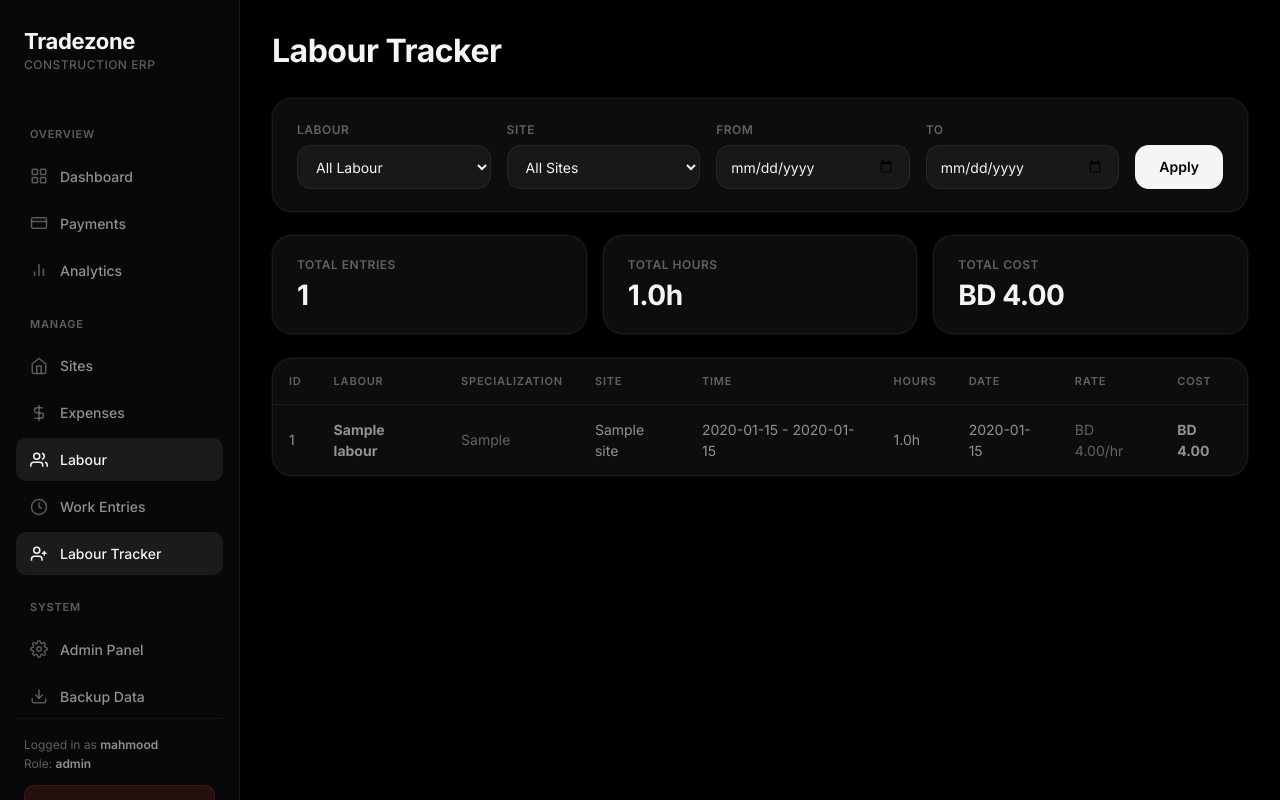
After one commit to mahinrx7/tradezone-erp-v2, a Flask app: page /labour_tracker in a window 1280 px wide. The commit adds this page. Run offline with Flask 3, Linux system fonts and the light colour scheme; a user stored in the database is signed in; tables that the repository leaves empty hold one stand-in row (values such as "Sample post").

Commit message:
Add labour tracker tab and time-based work entries

```diff
--- a/app/__init__.py
+++ b/app/__init__.py
@@ -63,6 +63,7 @@ def create_app():
     from app.routes.auth import auth
     from app.routes.admin import admin
     from app.routes.backup import backup
+    from app.routes.labour_tracker import labour_tracker
 
     app.register_blueprint(dashboard)
     app.register_blueprint(sites)
@@ -74,6 +75,7 @@ def create_app():
     app.register_blueprint(auth)
     app.register_blueprint(admin)
     app.register_blueprint(backup)
+    app.register_blueprint(labour_tracker)
 
     @app.route("/health")
     def health():
--- /dev/null
+++ b/app/routes/labour_tracker.py
@@ -0,0 +1,50 @@
+from flask import Blueprint, render_template, request
+from flask_login import login_required
+from sqlalchemy.orm import joinedload
+from app.models import WorkEntry, Labour, Site
+
+labour_tracker = Blueprint("labour_tracker", __name__)
+
+
+@labour_tracker.route("/labour_tracker")
+@login_required
+def view_labour_tracker():
+    labour_id = request.args.get("labour_id")
+    site_id = request.args.get("site_id")
+    start_date = request.args.get("start_date")
+    end_date = request.args.get("end_date")
+
+    query = WorkEntry.query.options(
+        joinedload(WorkEntry.labour),
+        joinedload(WorkEntry.site)
+    )
+
+    if labour_id and labour_id != "all":
+        query = query.filter(WorkEntry.labour_id == labour_id)
+    if site_id and site_id != "all":
+        query = query.filter(WorkEntry.site_id == site_id)
+    if start_date:
+        query = query.filter(WorkEntry.date >= start_date)
+    if end_date:
+        query = query.filter(WorkEntry.date <= end_date)
+
+    entries = query.order_by(WorkEntry.id.desc()).all()
+
+    total_hours = sum(float(e.hours or 0) for e in entries)
+    total_cost = 0.0
+    for e in entries:
+        if e.labour:
+            total_cost += float(e.hours or 0) * float(e.labour.hourly_rate or 0)
+
+    labours = Labour.query.order_by(Labour.name).all()
+    sites = Site.query.order_by(Site.name).all()
+
+    return render_template(
+        "labour_tracker.html",
+        entries=entries,
+        labours=labours,
+        sites=sites,
+        total_hours=total_hours,
+        total_cost=total_cost,
+        total_entries=len(entries)
+    )
--- a/app/templates/base.html
+++ b/app/templates/base.html
@@ -100,9 +100,15 @@
         </a>
 
         <a href="/work_entries"
-           class="sidebar-link {% if '/work_entr' in request.path %}active{% endif %}">
+           class="sidebar-link {% if request.path == '/work_entries' %}active{% endif %}">
             <svg viewBox="0 0 24 24" fill="none" stroke="currentColor" stroke-width="2"><circle cx="12" cy="12" r="10"/><polyline points="12 6 12 12 16 14"/></svg>
             Work Entries
+        </a>
+
+        <a href="/labour_tracker"
+           class="sidebar-link {% if '/labour_tracker' in request.path %}active{% endif %}">
+            <svg viewBox="0 0 24 24" fill="none" stroke="currentColor" stroke-width="2"><path d="M16 21v-2a4 4 0 0 0-4-4H6a4 4 0 0 0-4 4v2"/><circle cx="9" cy="7" r="4"/><line x1="19" y1="8" x2="19" y2="14"/><line x1="22" y1="11" x2="16" y2="11"/></svg>
+            Labour Tracker
         </a>
 
         <!-- ADMIN ONLY -->
--- /dev/null
+++ b/app/templates/labour_tracker.html
@@ -0,0 +1,157 @@
+{% extends "base.html" %}
+
+{% block content %}
+
+<div class="page-header">
+    <h1 class="page-title">Labour Tracker</h1>
+</div>
+
+
+<div class="card mb-4">
+
+    <form method="GET" action="/labour_tracker" class="top-form">
+
+        <div class="form-group">
+            <label>Labour</label>
+            <select name="labour_id">
+                <option value="all">All Labour</option>
+                {% for worker in labours %}
+                <option value="{{ worker.id }}"
+                    {% if request.args.get('labour_id') == worker.id|string %}selected{% endif %}>
+                    {{ worker.name }} — {{ worker.specialization or 'General' }}
+                </option>
+                {% endfor %}
+            </select>
+        </div>
+
+        <div class="form-group">
+            <label>Site</label>
+            <select name="site_id">
+                <option value="all">All Sites</option>
+                {% for site in sites %}
+                <option value="{{ site.id }}"
+                    {% if request.args.get('site_id') == site.id|string %}selected{% endif %}>
+                    {{ site.name }}
+                </option>
+                {% endfor %}
+            </select>
+        </div>
+
+        <div class="form-group">
+            <label>From</label>
+            <input type="date" name="start_date"
+                   value="{{ request.args.get('start_date', '') }}">
+        </div>
+
+        <div class="form-group">
+            <label>To</label>
+            <input type="date" name="end_date"
+                   value="{{ request.args.get('end_date', '') }}">
+        </div>
+
+        <button type="submit" class="btn btn-primary">Apply</button>
+
+    </form>
+
+</div>
+
+
+<div class="stats-grid">
+
+    <div class="stat-card">
+        <h3>Total Entries</h3>
+        <h1>{{ total_entries }}</h1>
+    </div>
+
+    <div class="stat-card">
+        <h3>Total Hours</h3>
+        <h1>{{ "%.1f"|format(total_hours) }}h</h1>
+    </div>
+
+    <div class="stat-card">
+        <h3>Total Cost</h3>
+        <h1>BD {{ "%.2f"|format(total_cost) }}</h1>
+    </div>
+
+</div>
+
+
+<div class="card">
+
+    <div class="table-responsive">
+
+        <table class="table table-dark table-hover">
+
+            <thead>
+                <tr>
+                    <th>ID</th>
+                    <th>Labour</th>
+                    <th>Specialization</th>
+                    <th>Site</th>
+                    <th>Time</th>
+                    <th>Hours</th>
+                    <th>Date</th>
+                    <th>Rate</th>
+                    <th>Cost</th>
+                </tr>
+            </thead>
+
+            <tbody>
+
+                {% for entry in entries %}
+
+                <tr>
+                    <td>{{ entry.id }}</td>
+
+                    <td><strong>{{ entry.labour.name if entry.labour else '-' }}</strong></td>
+
+                    <td>
+                        {% if entry.labour %}
+                            <span style="color:var(--text-tertiary)">{{ entry.labour.specialization or '-' }}</span>
+                        {% else %}
+                            -
+                        {% endif %}
+                    </td>
+
+                    <td>{{ entry.site.name if entry.site else '-' }}</td>
+
+                    <td>
+                        {% if entry.start_time and entry.end_time %}
+                            {{ entry.start_time }} - {{ entry.end_time }}
+                        {% else %}
+                            -
+                        {% endif %}
+                    </td>
+
+                    <td>{{ "%.1f"|format(entry.hours) }}h</td>
+
+                    <td>{{ entry.date }}</td>
+
+                    <td>
+                        {% if entry.labour %}
+                            <span style="color:var(--text-tertiary)">BD {{ "%.2f"|format(entry.labour.hourly_rate) }}/hr</span>
+                        {% else %}
+                            -
+                        {% endif %}
+                    </td>
+
+                    <td>
+                        {% if entry.labour %}
+                            <strong>BD {{ "%.2f"|format(entry.hours * entry.labour.hourly_rate) }}</strong>
+                        {% else %}
+                            -
+                        {% endif %}
+                    </td>
+                </tr>
+
+                {% endfor %}
+
+            </tbody>
+
+        </table>
+
+    </div>
+
+</div>
+
+{% endblock %}
--- a/run.py
+++ b/run.py
@@ -3,6 +3,8 @@ from app import create_app, db
 from app.models import User
 
 from flask_bcrypt import Bcrypt
+
+from sqlalchemy import text
 
 
 app = create_app()
@@ -13,6 +15,19 @@ bcrypt = Bcrypt(app)
 with app.app_context():
 
     db.create_all()
+
+    # SAFELY ADD NEW COLUMNS IF THEY DON'T EXIST
+    with db.engine.connect() as conn:
+        try:
+            conn.execute(text("ALTER TABLE work_entry ADD COLUMN start_time VARCHAR(10)"))
+            conn.commit()
+        except Exception:
+            conn.rollback()
+        try:
+            conn.execute(text("ALTER TABLE work_entry ADD COLUMN end_time VARCHAR(10)"))
+            conn.commit()
+        except Exception:
+            conn.rollback()
 
     # CREATE ADMIN IF NOT EXISTS
     existing = User.query.filter_by(
```
Also changed, not shown: app/models.py (+10 -0 lines), app/routes/work_entries.py (+15 -5 lines), app/templates/work_entries.html (+19 -5 lines).
